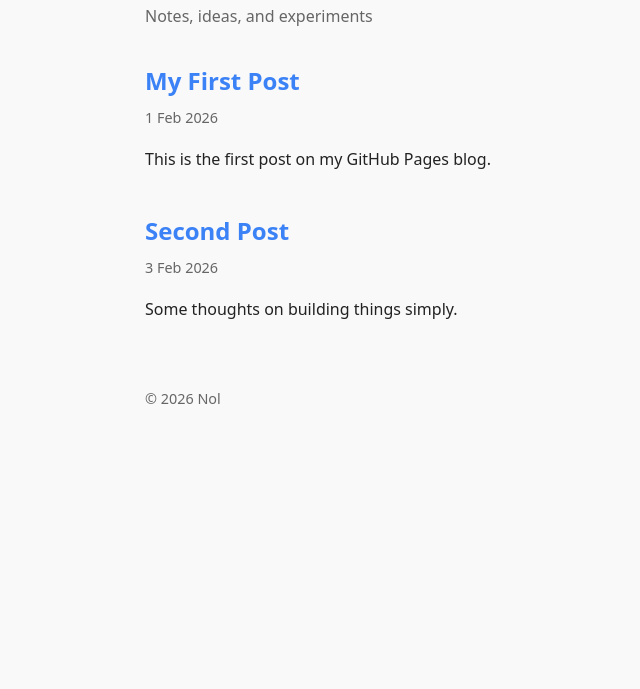
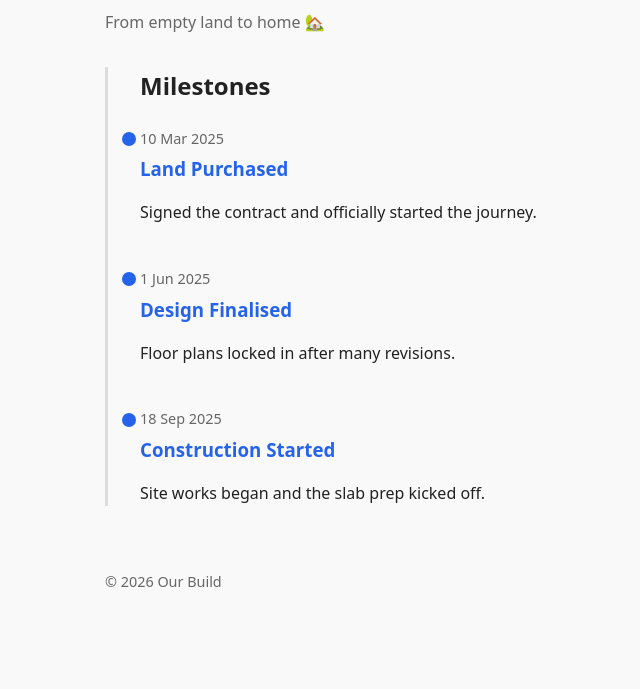
Before and after one commit to MyHomeBuild/MyHomeBuild.github.io, a plain HTML site: page index.html in a window 1280 px wide. Shown: the part 111-800 px from the top of the page, without its empty margins (135-775 px from the left). Drawn offline with Linux system fonts and the light colour scheme.

Commit message:
new landing page

```diff
--- a/index.html
+++ b/index.html
@@ -2,32 +2,61 @@
 <html lang="en">
 <head>
   <meta charset="UTF-8" />
-  <title>Nol’s Blog</title>
+  <title>Our House Build Journey</title>
   <meta name="viewport" content="width=device-width, initial-scale=1" />
   <link rel="stylesheet" href="style.css" />
 </head>
 <body>
   <header>
-    <h1>Nol’s Blog</h1>
-    <p class="subtitle">Notes, ideas, and experiments</p>
+    <h1>Our House Build Journey</h1>
+    <p class="subtitle">From empty land to home 🏡</p>
   </header>
 
   <main>
-    <article class="post-preview">
-      <h2><a href="posts/first-post.html">My First Post</a></h2>
-      <time>1 Feb 2026</time>
-      <p>This is the first post on my GitHub Pages blog.</p>
-    </article>
+    <section class="timeline">
+      <h2>Milestones</h2>
 
-    <article class="post-preview">
-      <h2><a href="posts/second-post.html">Second Post</a></h2>
-      <time>3 Feb 2026</time>
-      <p>Some thoughts on building things simply.</p>
-    </article>
+      <div class="milestone">
+        <span class="date">10 Mar 2025</span>
+        <div class="content">
+          <h3>
+            <a href="posts/2025-03-10-land-purchased.html">
+              Land Purchased
+            </a>
+          </h3>
+          <p>Signed the contract and officially started the journey.</p>
+        </div>
+      </div>
+
+      <div class="milestone">
+        <span class="date">1 Jun 2025</span>
+        <div class="content">
+          <h3>
+            <a href="posts/2025-06-01-design-finalised.html">
+              Design Finalised
+            </a>
+          </h3>
+          <p>Floor plans locked in after many revisions.</p>
+        </div>
+      </div>
+
+      <div class="milestone">
+        <span class="date">18 Sep 2025</span>
+        <div class="content">
+          <h3>
+            <a href="posts/2025-09-18-construction-start.html">
+              Construction Started
+            </a>
+          </h3>
+          <p>Site works began and the slab prep kicked off.</p>
+        </div>
+      </div>
+
+    </section>
   </main>
 
   <footer>
-    <p>© 2026 Nol</p>
+    <p>© 2026 Our Build</p>
   </footer>
 </body>
 </html>
--- a/style.css
+++ b/style.css
@@ -1,26 +1,23 @@
 :root {
   --bg: #f9f9f9;
   --text: #222;
-  --accent: #3b82f6;
   --muted: #666;
+  --accent: #2563eb;
+  --line: #ddd;
 }
 
 body {
   margin: 0;
-  font-family: system-ui, -apple-system, BlinkMacSystemFont, sans-serif;
+  font-family: system-ui, sans-serif;
   background: var(--bg);
   color: var(--text);
   line-height: 1.6;
 }
 
 header {
-  max-width: 720px;
+  max-width: 800px;
   margin: 3rem auto 2rem;
   padding: 0 1rem;
-}
-
-h1 {
-  margin-bottom: 0.2rem;
 }
 
 .subtitle {
@@ -28,31 +25,54 @@ h1 {
 }
 
 main {
-  max-width: 720px;
+  max-width: 800px;
   margin: auto;
   padding: 0 1rem;
 }
 
-.post-preview {
+.timeline {
+  position: relative;
+  margin-top: 2rem;
+  padding-left: 2rem;
+  border-left: 3px solid var(--line);
+}
+
+.milestone {
+  position: relative;
   margin-bottom: 2.5rem;
 }
 
-.post-preview h2 {
-  margin-bottom: 0.3rem;
+.milestone::before {
+  content: "";
+  position: absolute;
+  left: -1.15rem;
+  top: 0.4rem;
+  width: 14px;
+  height: 14px;
+  background: var(--accent);
+  border-radius: 50%;
 }
 
-.post-preview a {
-  text-decoration: none;
-  color: var(--accent);
-}
-
-time {
+.date {
   font-size: 0.9rem;
   color: var(--muted);
 }
 
+.milestone h3 {
+  margin: 0.2rem 0;
+}
+
+.milestone a {
+  color: var(--accent);
+  text-decoration: none;
+}
+
+.milestone a:hover {
+  text-decoration: underline;
+}
+
 footer {
-  max-width: 720px;
+  max-width: 800px;
   margin: 4rem auto 2rem;
   padding: 0 1rem;
   color: var(--muted);
```
Also changed, not shown: posts/2025-03-10-land-purchased.html (added, +28 -0 lines), posts/first-post.html (deleted, +0 -28 lines).
